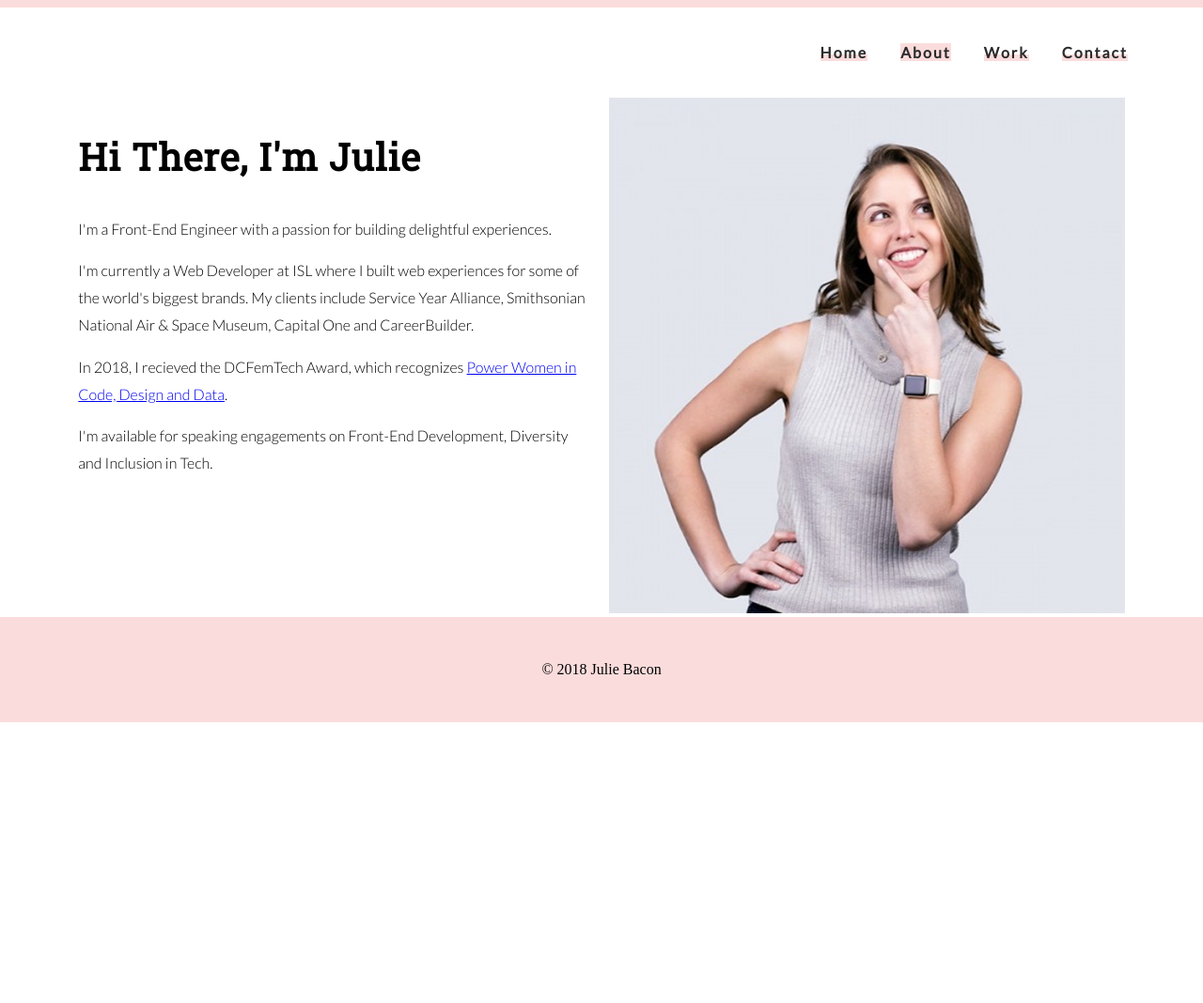
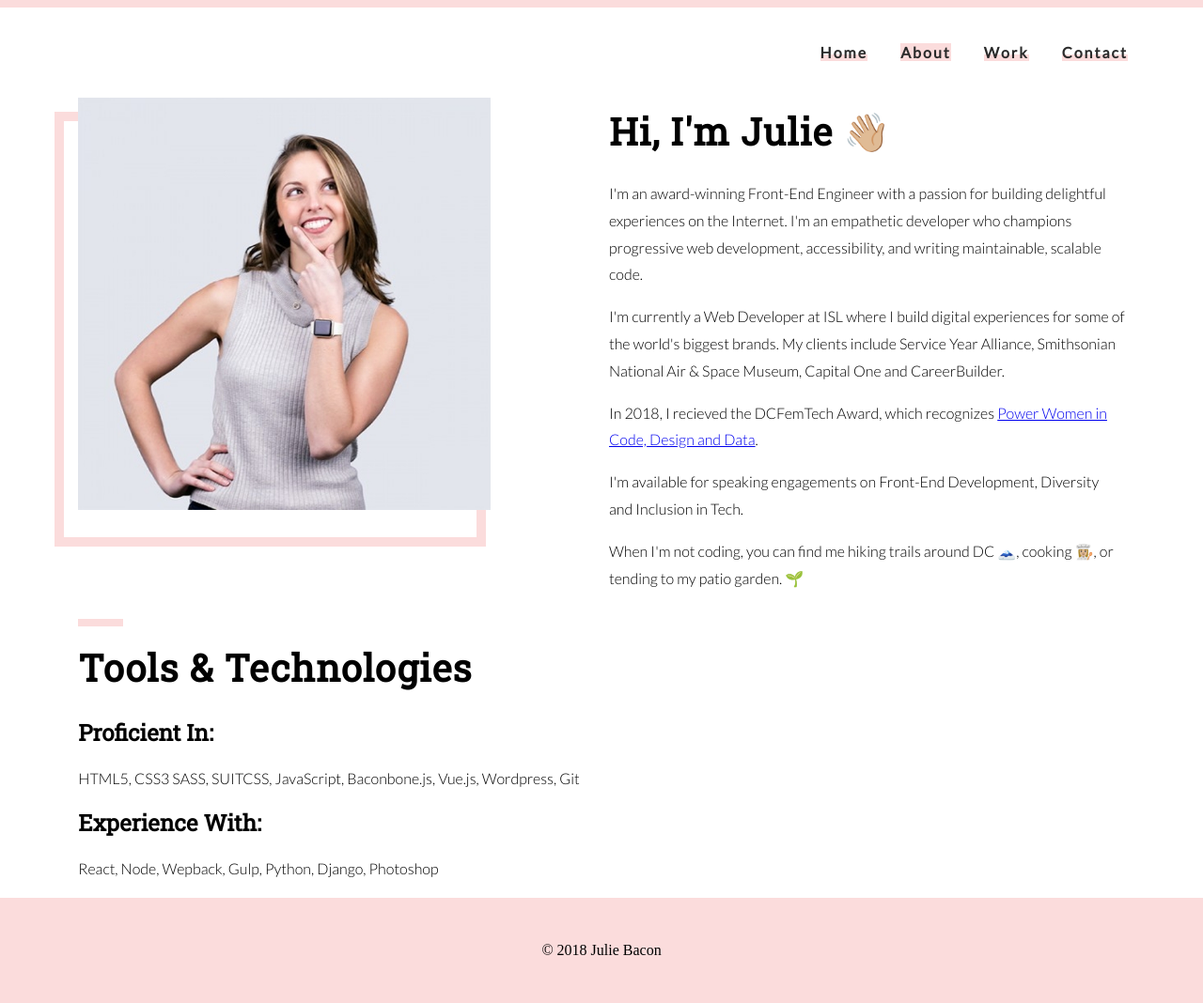
Before and after one commit to j-baconator/j-baconator.github.io, a Jekyll site: the page built from about.html, in a window 1280 px wide. Shown: the whole page at 94% size. Built offline with Jekyll 4.4.1, drawn with Linux system fonts in a browser that asks for light colours; nearby versions of some CDN libraries; before the commit the page ends 900 px from its top, so only the background shows below that.

Commit message:
update about

```diff
--- a/about.html
+++ b/about.html
@@ -3,19 +3,38 @@ layout: default
 active: about
 ---
 <div class="row">
-    <div class="col-sm-12 col-md-6">
-        <h1>Hi There, I'm Julie</h1>
+    <div class="col-xs-12 col-sm-6 col-md-6">
+        <div class="photo__wrapper">
+            <img src="assets/img/headshot.jpg" alt="Julie Bacon" class="photo">
+            <div class="photo__frame"></div>
+        </div>
+    </div>
+    <div class="col-xs-12 col-sm-6 col-md-6">
+        <div class="about">
+            <h1><span class="about__headline">Hi, I'm Julie </span><span class="about__wave">👋🏼</span></h1>
 
-        <p>I'm a Front-End Engineer with a passion for building delightful experiences.</p>
+            <p>I'm an award-winning Front-End Engineer with a passion for building delightful experiences on the Internet. I'm an empathetic developer who champions progressive web development, accessibility, and writing maintainable, scalable code.</p>
 
-        <p>I'm currently a Web Developer at ISL where I built web experiences for some of the world's biggest brands. My clients include Service Year Alliance, Smithsonian National Air &amp; Space Museum, Capital One and CareerBuilder.</p>
+            <p>I'm currently a Web Developer at ISL where I build digital experiences for some of the world's biggest brands. My clients include Service Year Alliance, Smithsonian National Air &amp; Space Museum, Capital One and CareerBuilder.</p>
 
-        <p>In 2018, I recieved the DCFemTech Award, which recognizes <a href="http://dcfemtech.com/awards.html">Power Women in Code, Design and Data</a>.</p>
+            <p>In 2018, I recieved the DCFemTech Award, which recognizes <a href="http://dcfemtech.com/awards.html">Power Women in Code, Design and Data</a>.</p>
 
-        <p>I'm available for speaking engagements on Front-End Development, Diversity and Inclusion in Tech.</p>
-    </div>
+            <p>I'm available for speaking engagements on Front-End Development, Diversity and Inclusion in Tech.</p>
 
-    <div class="col-sm-12 col-md-6">
-        <img src="assets/img/headshot.jpg" alt="Julie Bacon" class="headshot">
+            <p>When I'm not coding, you can find me hiking trails around DC 🗻, cooking 👩🏼‍🍳, or tending to my patio garden. 🌱</p>
+        </div>
     </div>
 </div>
+
+<div class="row">
+    <div class="col-xs-12 col-sm-6 col-md-6 center-sm">
+        <div class="divider"></div>
+        <h1>Tools & Technologies</h1>
+
+        <h2>Proficient In:</h2>
+        <p>HTML5, CSS3 SASS, SUITCSS, JavaScript, Baconbone.js, Vue.js, Wordpress, Git</p>
+
+        <h2>Experience With:</h2>
+        <p>React, Node, Wepback, Gulp, Python, Django, Photoshop</p>
+    </div>
+</div>
--- /dev/null
+++ b/assets/_sass/_about.scss
@@ -0,0 +1,20 @@
+.about__headline {
+    opacity: 0;
+    animation: fadeIn 3s forwards;
+}
+
+.about__wave {
+    opacity: 0;
+    animation: fadeIn 4s forwards;
+    animation-delay: 1s;
+}
+
+@keyframes fadeIn {
+    0% {
+        opacity: 0;
+    }
+
+    100% {
+        opacity: 1;
+    }
+}
--- /dev/null
+++ b/assets/_sass/_divider.scss
@@ -0,0 +1,5 @@
+.divider {
+    width: 3rem;
+    height: 0.5rem;
+    border-top: 8px solid $pink;
+}
--- a/assets/_sass/_nav.scss
+++ b/assets/_sass/_nav.scss
@@ -2,7 +2,7 @@
 
 .nav {
     background-color: white;
-    height: 6rem;
+    height: 4rem;
     border-top: 8px solid $pink;
     padding: 0;
     font-family: 'Lato', sans-serif;
@@ -15,6 +15,7 @@
         flex-direction: column;
         justify-content: center;
         padding: 0 4rem;
+        height: 6rem;
     }
 }
 
--- a/assets/_sass/_photo.scss
+++ b/assets/_sass/_photo.scss
@@ -1,3 +1,35 @@
-.headshot {
+.photo {
     width: 100%;
 }
+
+.photo__wrapper {
+    position: relative;
+    z-index: 1;
+    margin-bottom: 7rem;
+
+    &:hover {
+        .photo__frame {
+            top: -35px;
+            right: -25px;
+        }
+    }
+
+    @include breakpoint(large) {
+        width: 80%;
+    }
+}
+
+.photo__frame {
+    @include breakpoint(medium) {
+        position: absolute;
+        width: 100%;
+        height: 100%;
+        background-color: $white;
+        border: 10px solid $pink;
+        z-index: -1;
+        transition: all 250ms ease-in-out;
+        transition-property: top, right;
+        top: 15px;
+        right: 5px;
+    }
+}
--- a/assets/_sass/_settings.scss
+++ b/assets/_sass/_settings.scss
@@ -35,6 +35,7 @@ h1, h2, h3, h4, h5, h6 {
 h1 {
     font-size: 1.5rem;
     letter-spacing: 1px;
+    margin: 0;
 
     @include breakpoint(medium) {
         font-size: 2.5rem;
--- /dev/null
+++ b/assets/_sass/_work.scss
@@ -0,0 +1,25 @@
+.work__wrapper {
+    position: relative;
+    z-index: 1;
+    width: 80%;
+}
+
+.work__image {
+    margin: 0 auto;
+    position: relative;
+    width: 100%;
+}
+
+.work__frame {
+    position: absolute;
+    top: 20px;
+    width: 110%;
+    right: -8%;
+    height: 120%;
+    background-color: $white;
+    // background-image: linear-gradient(-90deg, $white 0%, $pink 100%);
+    border: 10px solid $pink;
+    z-index: -1;
+    transition: all 250ms ease-in-out;
+    transition-property: top, right;
+}
--- a/css/styles.scss
+++ b/css/styles.scss
@@ -6,6 +6,9 @@
 @import 'breakpoints';
 
 // Components
+@import 'about';
 @import 'nav';
 @import 'photo';
 @import 'footer';
+@import 'work';
+@import 'divider';
```
Also changed, not shown: work.html (+17 -4 lines).
